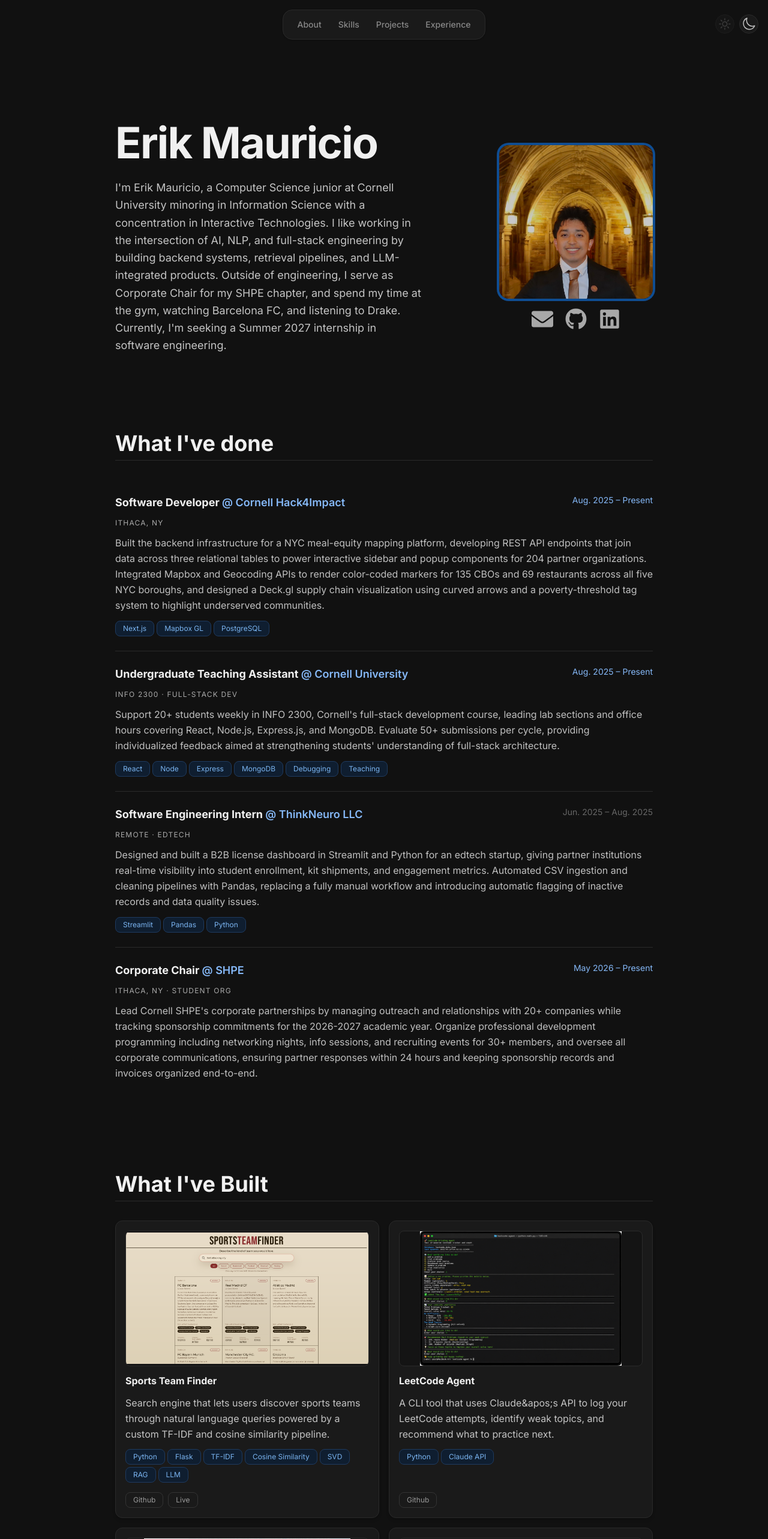
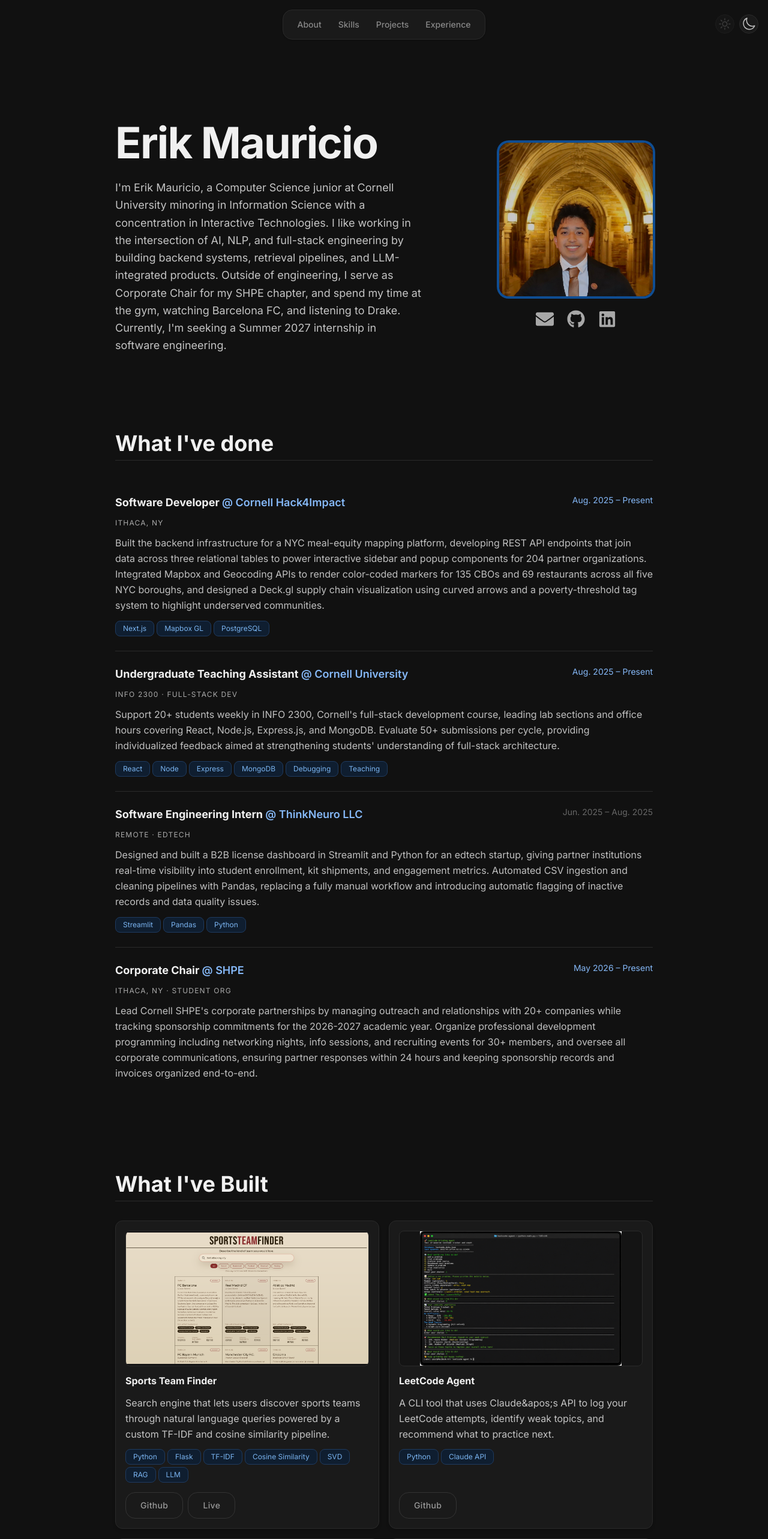
Before and after one commit to erik-mauricio/portfolio-website, a Next.js app: page / in a window 1280 px wide. Shown: the top 2566 px of the page at 60% size. Built offline with nearby package versions, Linux system fonts and the light colour scheme.

Commit message:
made buttons more accessible

```diff
--- a/src/app/page.tsx
+++ b/src/app/page.tsx
@@ -296,7 +296,7 @@ export default function Home() {
                 key={label}
                 href={`#${label.toLowerCase()}`}
                 onClick={() => setMenuOpen(false)}
-                className={`px-6 py-3 text-sm font-medium border-b last:border-0 transition-colors ${isLight ? "border-slate-100 text-slate-600 hover:bg-slate-100" : "border-[#1e1e1e] text-[#888888] hover:bg-[#1a1a1a] hover:text-[#e0e0e0]"}`}
+                className={`px-6 text-sm font-medium border-b last:border-0 transition-colors min-h-11 flex items-center ${isLight ? "border-slate-100 text-slate-600 hover:bg-slate-100" : "border-[#1e1e1e] text-[#888888] hover:bg-[#1a1a1a] hover:text-[#e0e0e0]"}`}
               >
                 {label}
               </a>
@@ -339,11 +339,11 @@ export default function Home() {
                 className="rounded-2xl object-cover w-64 h-64 transition-transform duration-500 ease-out hover:scale-110"
               />
             </div>
-            <div className="order-2 flex items-center gap-5">
+            <div className="order-2 flex items-center gap-2">
               <a
                 href="mailto:em882@cornell.edu"
                 aria-label="Email Erik Mauricio"
-                className={`text-4xl transition-colors ${isLight ? "text-slate-600 hover:text-slate-900" : "text-[#a8a8a8] hover:text-[#f0f0f0]"}`}
+                className={`w-11 h-11 flex items-center justify-center text-3xl transition-colors ${isLight ? "text-slate-600 hover:text-slate-900" : "text-[#a8a8a8] hover:text-[#f0f0f0]"}`}
               >
                 <FaEnvelope />
               </a>
@@ -352,7 +352,7 @@ export default function Home() {
                 target="_blank"
                 rel="noreferrer"
                 aria-label="Erik Mauricio GitHub"
-                className={`text-4xl transition-colors ${isLight ? "text-slate-600 hover:text-slate-900" : "text-[#a8a8a8] hover:text-[#f0f0f0]"}`}
+                className={`w-11 h-11 flex items-center justify-center text-3xl transition-colors ${isLight ? "text-slate-600 hover:text-slate-900" : "text-[#a8a8a8] hover:text-[#f0f0f0]"}`}
               >
                 <FaGithub />
               </a>
@@ -361,7 +361,7 @@ export default function Home() {
                 target="_blank"
                 rel="noreferrer"
                 aria-label="Erik Mauricio LinkedIn"
-                className={`text-4xl transition-colors ${isLight ? "text-slate-600 hover:text-slate-900" : "text-[#a8a8a8] hover:text-[#f0f0f0]"}`}
+                className={`w-11 h-11 flex items-center justify-center text-3xl transition-colors ${isLight ? "text-slate-600 hover:text-slate-900" : "text-[#a8a8a8] hover:text-[#f0f0f0]"}`}
               >
                 <FaLinkedin />
               </a>
@@ -445,7 +445,7 @@ export default function Home() {
                           href={project.github}
                           target="_blank"
                           rel="noreferrer"
-                          className={`inline-block text-xs px-3 py-1 rounded-lg border font-mono transition-colors ${cardBtn}`}
+                          className={`inline-flex items-center text-sm px-6 py-2 min-h-11 rounded-2xl border font-medium tracking-wide transition-colors ${cardBtn}`}
                         >
                           Github
                         </a>
@@ -454,7 +454,7 @@ export default function Home() {
                             href={project.live}
                             target="_blank"
                             rel="noreferrer"
-                            className={`inline-block text-xs px-3 py-1 rounded-lg border font-mono transition-colors ${cardBtn}`}
+                            className={`inline-flex items-center text-sm px-6 py-2 min-h-11 rounded-2xl border font-medium tracking-wide transition-colors ${cardBtn}`}
                           >
                             Live
                           </a>
@@ -531,7 +531,7 @@ export default function Home() {
                 <a
                   key={label}
                   href={href}
-                  className={`transition-colors focus-visible:ring-2 focus-visible:ring-white focus-visible:outline-none rounded ${isLight ? "hover:text-slate-900" : "hover:text-[#cccccc]"}`}
+                  className={`min-h-11 flex items-center transition-colors focus-visible:ring-2 focus-visible:ring-white focus-visible:outline-none rounded ${isLight ? "hover:text-slate-900" : "hover:text-[#cccccc]"}`}
                 >
                   {label}
                 </a>
```
